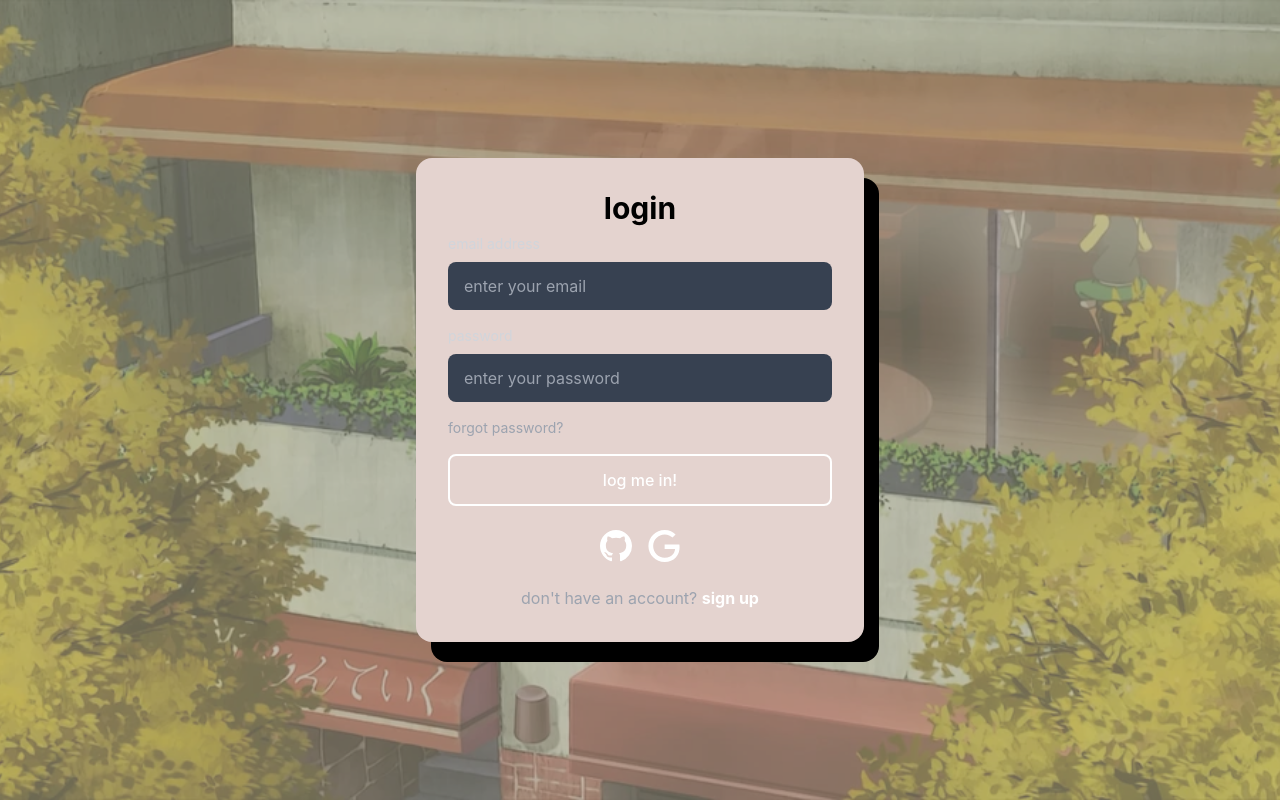
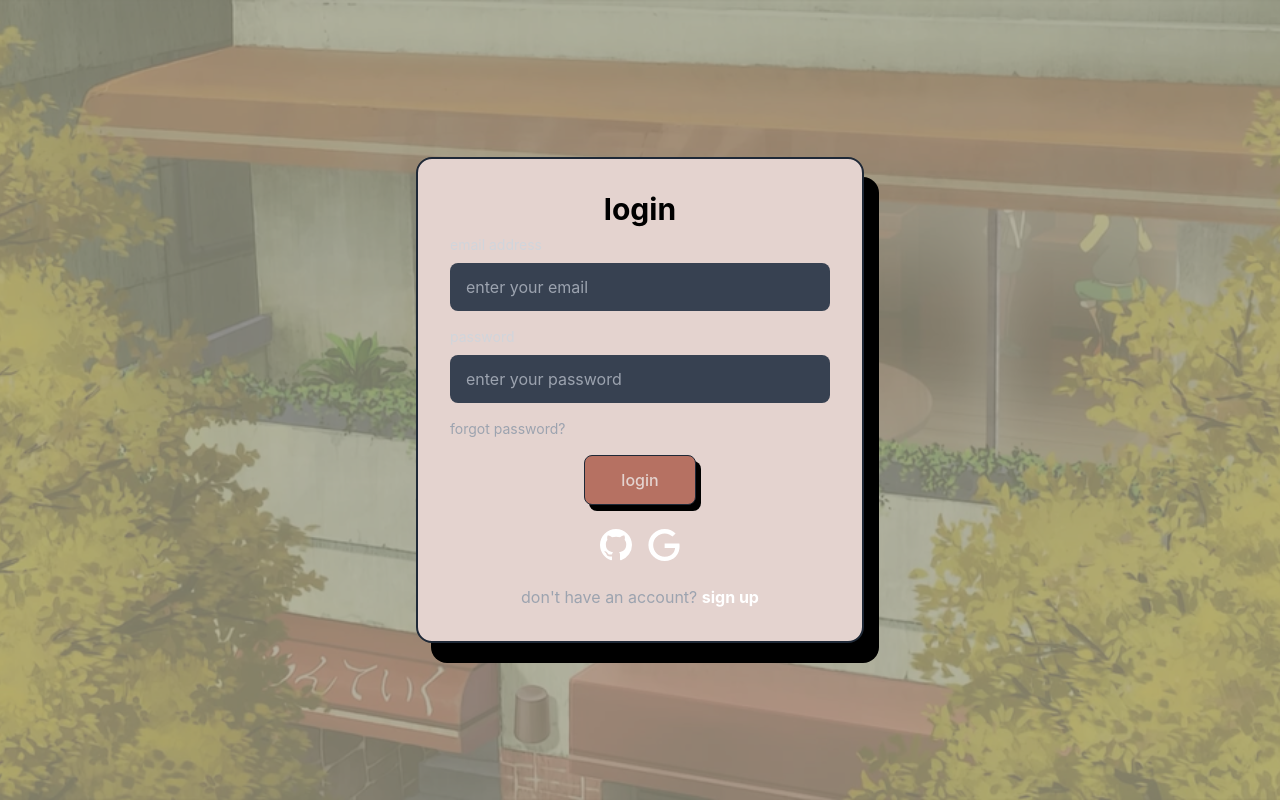
Before and after one commit to Db1zz/Transcendence, a React (Create React App) app in the folder Frontend/app_react/: page /login in a window 1280 px wide. Built offline with nearby package versions, Linux system fonts and the light colour scheme; no server answers.

Commit message:
add button component

```diff
--- /dev/null
+++ b/Frontend/app_react/src/components/Button.tsx
@@ -0,0 +1,24 @@
+import React from "react";
+
+interface ButtonProps {
+	text: string;
+	color?: string;
+	onClick?: () => void;
+	className?: string;
+}
+
+export const Button: React.FC<ButtonProps> = ({
+	text,
+	color = 'bg-brand-brick',
+	onClick,
+	className = ''
+}) => {
+	return (
+		<button
+			onClick={onClick}
+			className={`border border-gray-800 px-9 py-3 rounded-lg font-medium transition-all duration-150 shadow-sharp-button text-brand-beige hover:shadow-none hover:translate-x-[5px] hover:translate-y-[6px]  ${color} ${className}`}
+		>
+			{text}
+		</button>
+	);
+};
--- a/Frontend/app_react/src/pages/LoginPage.tsx
+++ b/Frontend/app_react/src/pages/LoginPage.tsx
@@ -2,7 +2,7 @@ import React, { useEffect } from 'react';
 import { useAuth } from '../context/AuthContext';
 import { useLocation, useNavigate } from 'react-router-dom';
 import bgLogin from '../img/bg_login.png';
-
+import { Button } from '../components/Button';
 
 const LoginPage: React.FC = () => {
 
@@ -33,8 +33,9 @@ const LoginPage: React.FC = () => {
 				className="absolute inset-0 bg-cover bg-center"
 				style={{ backgroundImage: `url(${bgLogin})` }}
 			/>
-			<div className="absolute inset-0 bg-brand-green opacity-60" />
-			<div className="bg-brand-beige rounded-2xl p-8 w-full max-w-md shadow-sharp relative z-10">
+			<div className="absolute inset-0 bg-brand-green opacity-75" />
+			{/* card */}
+			<div className="border-2 border-gray-800 bg-brand-beige rounded-2xl p-8 w-full max-w-md shadow-sharp relative z-10">
 
 				<h2 className="text-3xl font-bold text-black-500 text-center mb-2">login</h2>
 
@@ -67,9 +68,9 @@ const LoginPage: React.FC = () => {
 						</a>
 					</div>
 
-					<button className="w-full bg-transparent border-2 border-white text-white py-3 rounded-lg hover:bg-white hover:text-gray-900 transition-colors font-medium">
-						log me in!
-					</button>
+					<div className="flex justify-center">
+					<Button text="login" />
+					</div>
 				</div>
 
 				<div className="flex justify-center gap-4 my-6">
--- a/Frontend/app_react/tailwind.config.js
+++ b/Frontend/app_react/tailwind.config.js
@@ -12,8 +12,11 @@ module.exports = {
 			},
 			boxShadow: {
 				'sharp': '15px 20px 0px rgba(0, 0, 0, 1)',
+				'sharp-button': '5px 6px 0px rgba(0, 0, 0, 1)'
 			},
 		},
 	},
 	plugins: [],
 }
+
+//border-2 border-gray-800 -- for borders
```
